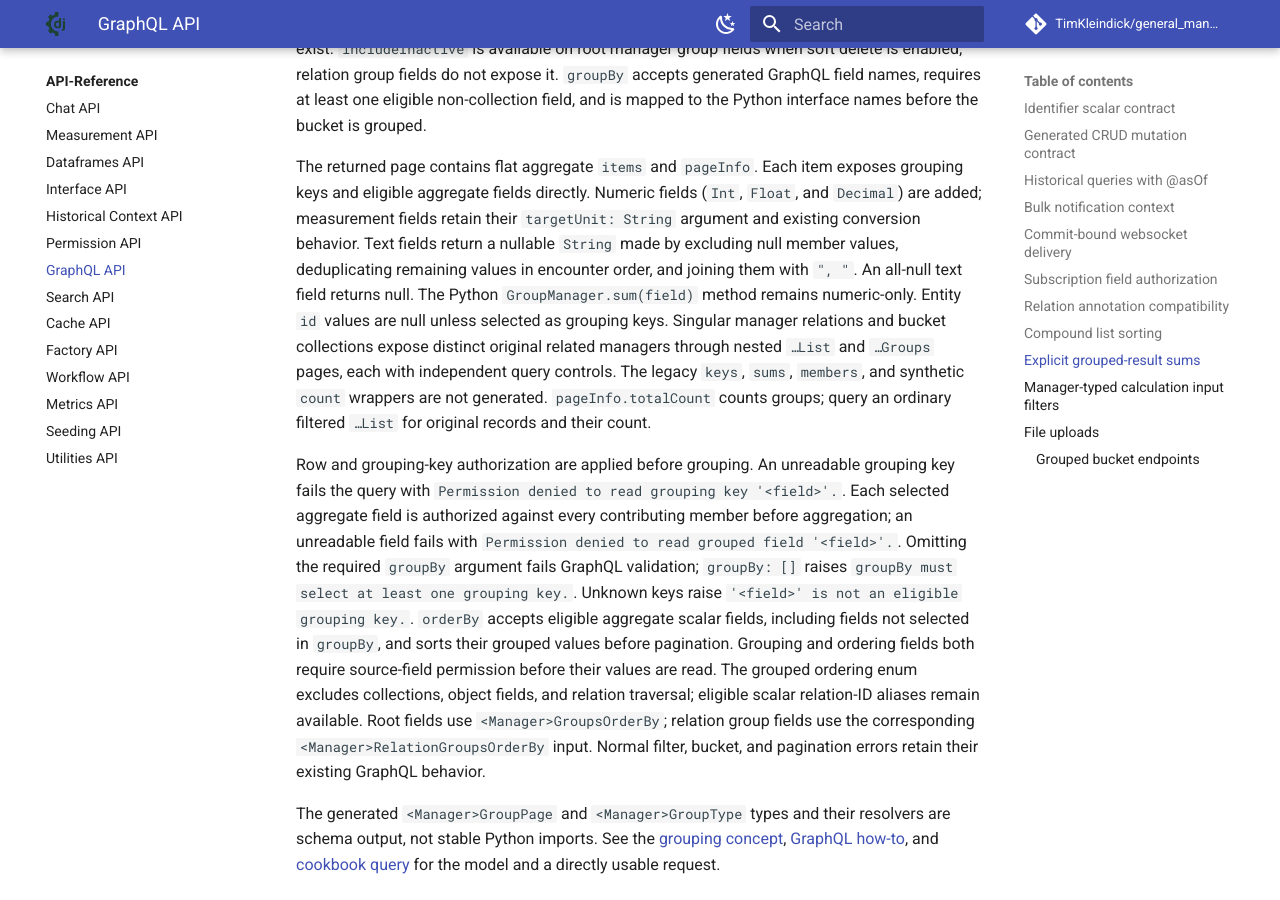
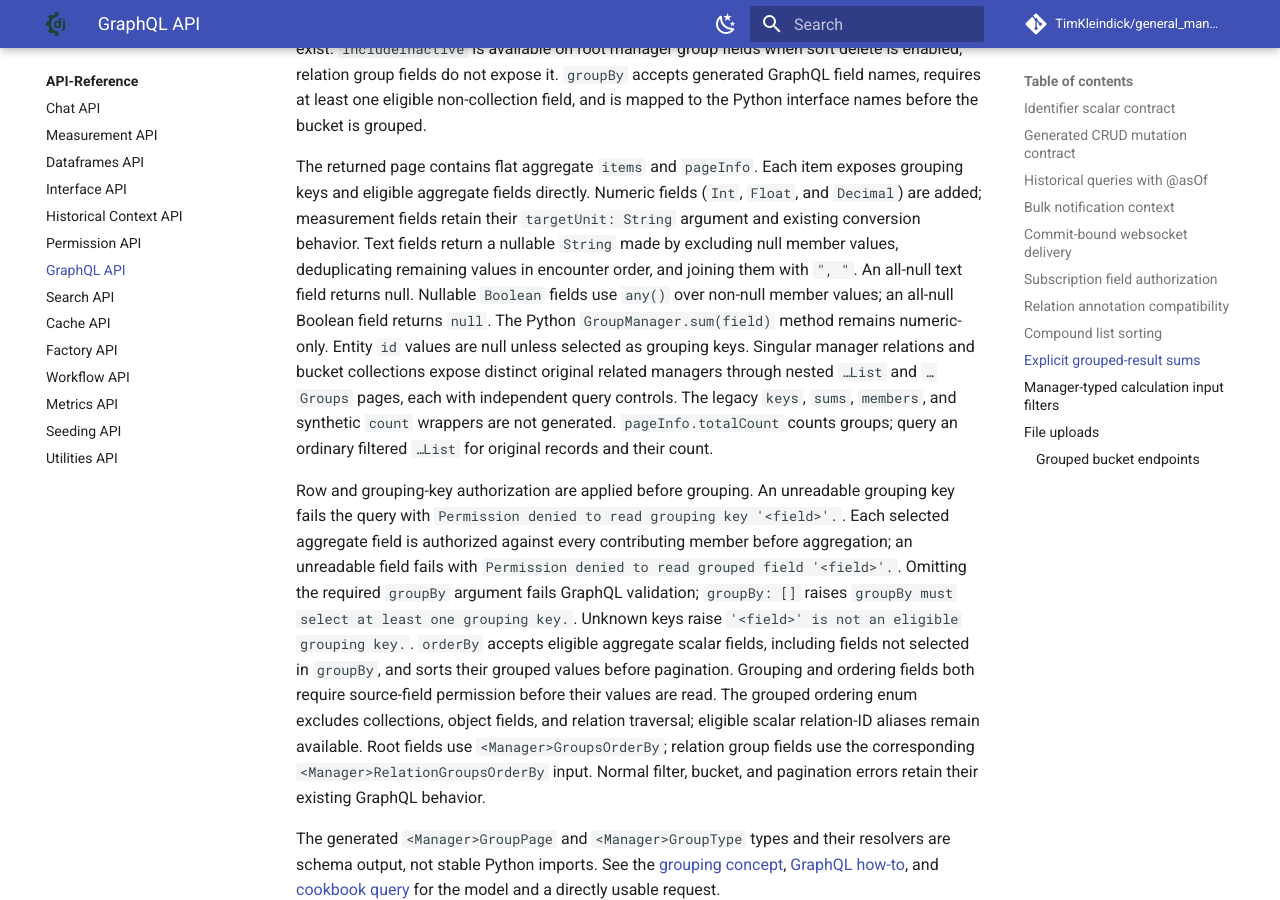
Before and after one commit to TimKleindick/general_manager, an MkDocs documentation site: the page built from docs/api/graphql.md, in a window 1280 px wide and 900 px high, scrolled down 9828 px. Built offline with MkDocs 1.6.1 and Material for MkDocs 9.7.7, drawn with Linux system fonts in a browser that asks for light colours; comment, search, counter and statistics services are not loaded.

Commit message:
docs: clarify nullable Boolean group aggregation

```diff
--- a/docs/api/graphql.md
+++ b/docs/api/graphql.md
@@ -452,7 +452,9 @@ exposes grouping keys and eligible aggregate fields directly. Numeric fields
 `targetUnit: String` argument and existing conversion behavior. Text fields
 return a nullable `String` made by excluding null member values, deduplicating remaining values
 in encounter order, and joining them with `", "`. An all-null text field
-returns null. The Python `GroupManager.sum(field)` method remains numeric-only.
+returns null. Nullable `Boolean` fields use `any()` over non-null member values;
+an all-null Boolean field returns `null`. The Python `GroupManager.sum(field)`
+method remains numeric-only.
 Entity `id` values are null unless selected as grouping keys. Singular manager
 relations and bucket collections expose distinct original related managers
 through nested `…List` and `…Groups` pages, each with independent query controls.
```
Also changed, not shown: 1 other file.
